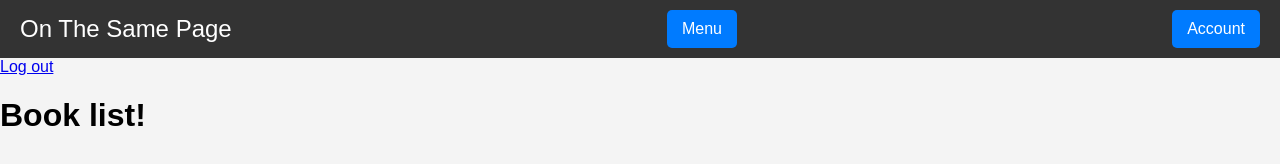
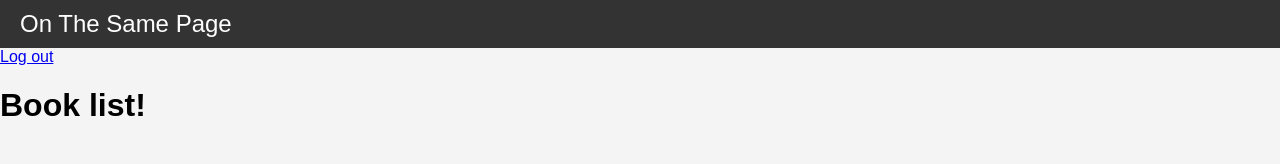
Before and after one commit to Bill2703/Library-App, a plain HTML site: page client/bookpage.html in a window 1280 px wide. Drawn offline with Linux system fonts and the light colour scheme; no server answers.

Commit message:
remove dashboard links

```diff
--- a/client/bookpage.html
+++ b/client/bookpage.html
@@ -13,8 +13,6 @@
 <body>
     <div id="dashboard">
         <p>On The Same Page</p>
-        <a id="menu-button" href="#">Menu</a>
-        <a id="account-button" href="#">Account</a>
     </div>
     <nav>
         <a id="logout" href="./index.html">Log out</a>
```
Also changed, not shown: client/index.html (+0 -1 lines), README.md.
